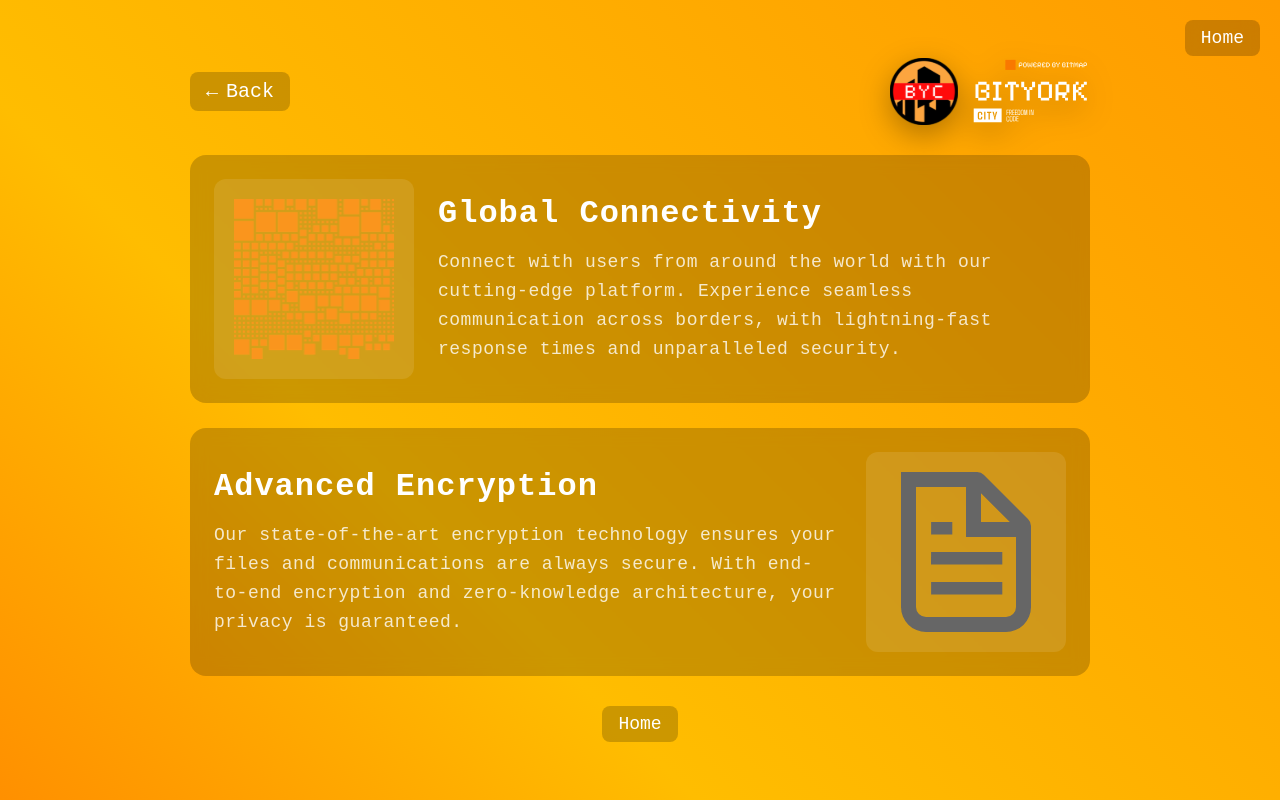
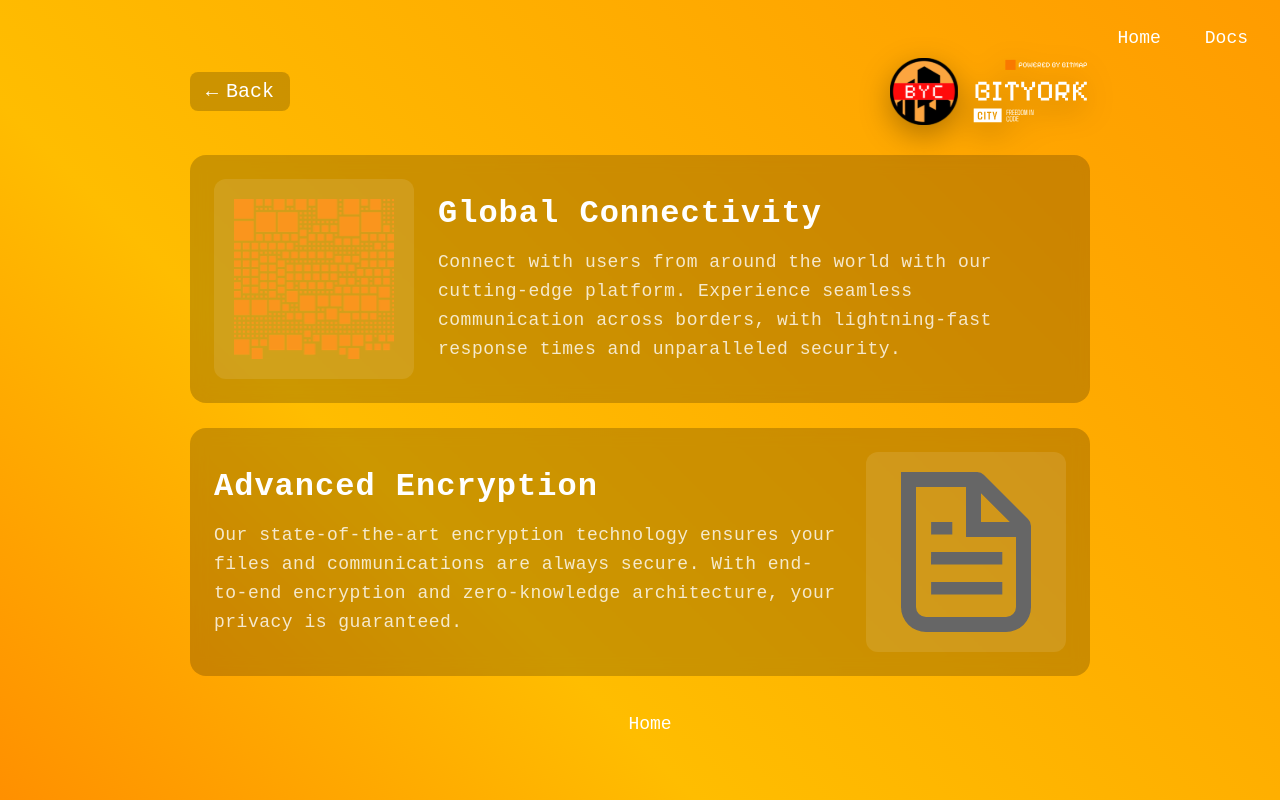
Before and after one commit to byPantera/byc.app, a Next.js app: page /features in a window 1280 px wide. Built offline with nearby package versions, Linux system fonts and the light colour scheme.

Commit message:
Replace button with text links and add Docs link to documentation

```diff
--- a/src/app/features/page.tsx
+++ b/src/app/features/page.tsx
@@ -79,6 +79,7 @@ export default function Features() {
         overflow: hidden;
         transition: all 0.3s ease;
         z-index: 1;
+        margin-left: 20px;
       }
 
       .explore-button:before {
@@ -91,12 +92,12 @@ export default function Features() {
         background: rgba(255, 119, 0, 0.4);
         transition: all 0.3s ease;
         z-index: -1;
-        border-radius: 8px;
+        border-radius: 4px;
       }
 
       .explore-button:hover {
         transform: translateY(-3px);
-        box-shadow: 0 7px 14px rgba(0, 0, 0, 0.2);
+        text-shadow: 0 5px 10px rgba(0, 0, 0, 0.2);
         letter-spacing: 1.5px;
       }
 
@@ -249,22 +250,31 @@ export default function Features() {
         position: 'absolute',
         top: '20px',
         right: '20px',
-        zIndex: 10
+        zIndex: 10,
+        display: 'flex',
+        alignItems: 'center'
       }}>
         <Link href="/" className="explore-button" style={{
           color: 'white',
           textDecoration: 'none',
           fontFamily: "'VT323', monospace",
           fontSize: '18px',
-          backgroundColor: 'rgba(0, 0, 0, 0.2)',
-          padding: '8px 16px',
-          borderRadius: '8px',
+          padding: '8px 12px',
           display: 'inline-block',
-          textAlign: 'center',
-          backdropFilter: 'blur(8px)',
-          WebkitBackdropFilter: 'blur(8px)'
+          textAlign: 'center'
         }}>
           Home
+        </Link>
+        <Link href="https://bityork-city.gitbook.io/bityork-city-docs" target="_blank" className="explore-button" style={{
+          color: 'white',
+          textDecoration: 'none',
+          fontFamily: "'VT323', monospace",
+          fontSize: '18px',
+          padding: '8px 12px',
+          display: 'inline-block',
+          textAlign: 'center'
+        }}>
+          Docs
         </Link>
       </div>
 
@@ -455,9 +465,7 @@ export default function Features() {
           textDecoration: 'none',
           fontFamily: "'VT323', monospace",
           fontSize: '18px',
-          backgroundColor: 'rgba(0, 0, 0, 0.2)',
-          padding: '8px 16px',
-          borderRadius: '8px',
+          padding: '8px 12px'
         }}>
           Home
         </Link>
--- a/src/app/page.tsx
+++ b/src/app/page.tsx
@@ -40,6 +40,7 @@ export default function Home() {
         overflow: hidden;
         transition: all 0.3s ease;
         z-index: 1;
+        margin-left: 20px;
       }
 
       .explore-button:before {
@@ -52,12 +53,12 @@ export default function Home() {
         background: rgba(255, 119, 0, 0.4);
         transition: all 0.3s ease;
         z-index: -1;
-        border-radius: 8px;
+        border-radius: 4px;
       }
 
       .explore-button:hover {
         transform: translateY(-3px);
-        box-shadow: 0 7px 14px rgba(0, 0, 0, 0.2);
+        text-shadow: 0 5px 10px rgba(0, 0, 0, 0.2);
         letter-spacing: 1.5px;
       }
 
@@ -114,22 +115,31 @@ export default function Home() {
         position: 'absolute',
         top: '20px',
         right: '20px',
-        zIndex: 10
+        zIndex: 10,
+        display: 'flex',
+        alignItems: 'center'
       }}>
         <Link href="/features" className="explore-button" style={{
           color: 'white',
           textDecoration: 'none',
           fontFamily: "'VT323', monospace",
           fontSize: '18px',
-          backgroundColor: 'rgba(0, 0, 0, 0.2)',
-          padding: '8px 16px',
-          borderRadius: '8px',
+          padding: '8px 12px',
           display: 'inline-block',
-          textAlign: 'center',
-          backdropFilter: 'blur(8px)',
-          WebkitBackdropFilter: 'blur(8px)'
+          textAlign: 'center'
         }}>
           Explore
+        </Link>
+        <Link href="https://bityork-city.gitbook.io/bityork-city-docs" target="_blank" className="explore-button" style={{
+          color: 'white',
+          textDecoration: 'none',
+          fontFamily: "'VT323', monospace",
+          fontSize: '18px',
+          padding: '8px 12px',
+          display: 'inline-block',
+          textAlign: 'center'
+        }}>
+          Docs
         </Link>
       </div>
 
```
